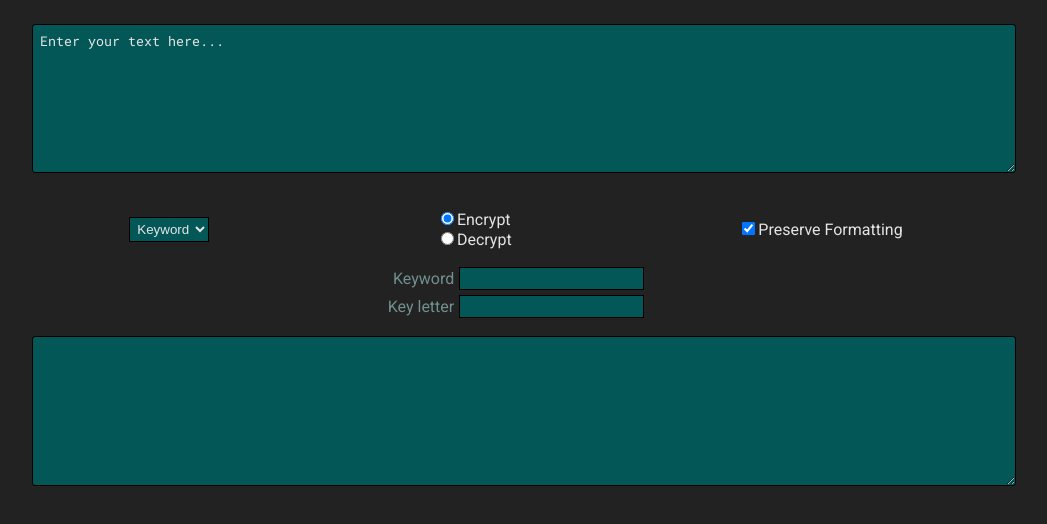
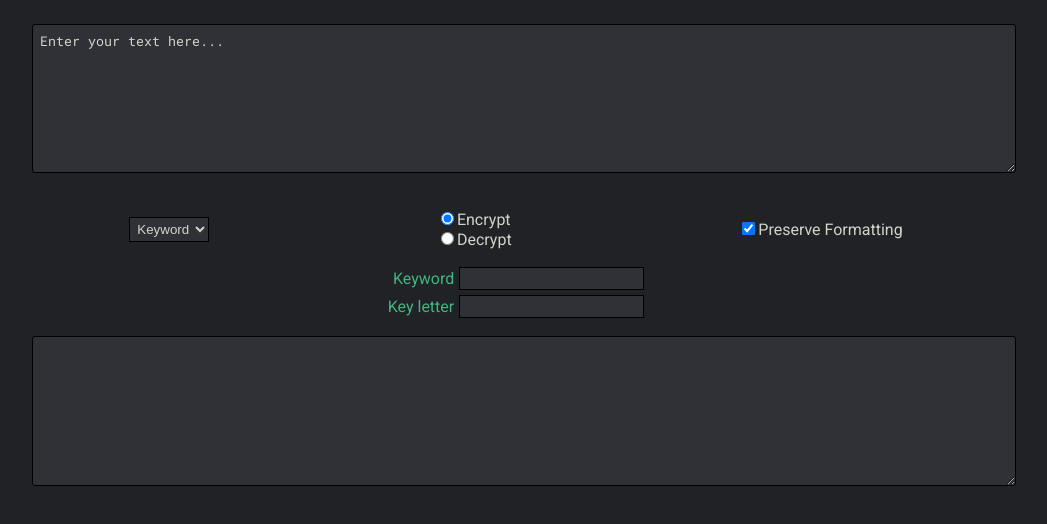
Before and after one commit to maples3/Krypter, a React (Create React App) app: page / in a window 1280 px wide. Shown: the top 524 px of the page, without its empty margins (124-1171 px from the left). Built offline with nearby package versions, Linux system fonts and the light colour scheme.

Commit message:
Played with colors, they look better now (thanks Discord!)

```diff
--- a/src/components/_include.scss
+++ b/src/components/_include.scss
@@ -1,8 +1,8 @@
 // Colors
-$bgDark: #222222;
-$bgLight: #045757;
-$accent: #719090;
-$light: #e4e4e4;
+$bgDark: #202225;
+$bgLight: #2f3136;
+$accent: #43b581;
+$light: #d1d4c9;
 
 $textareaBg: $bgLight;
 $inputBg: $bgLight;
```
